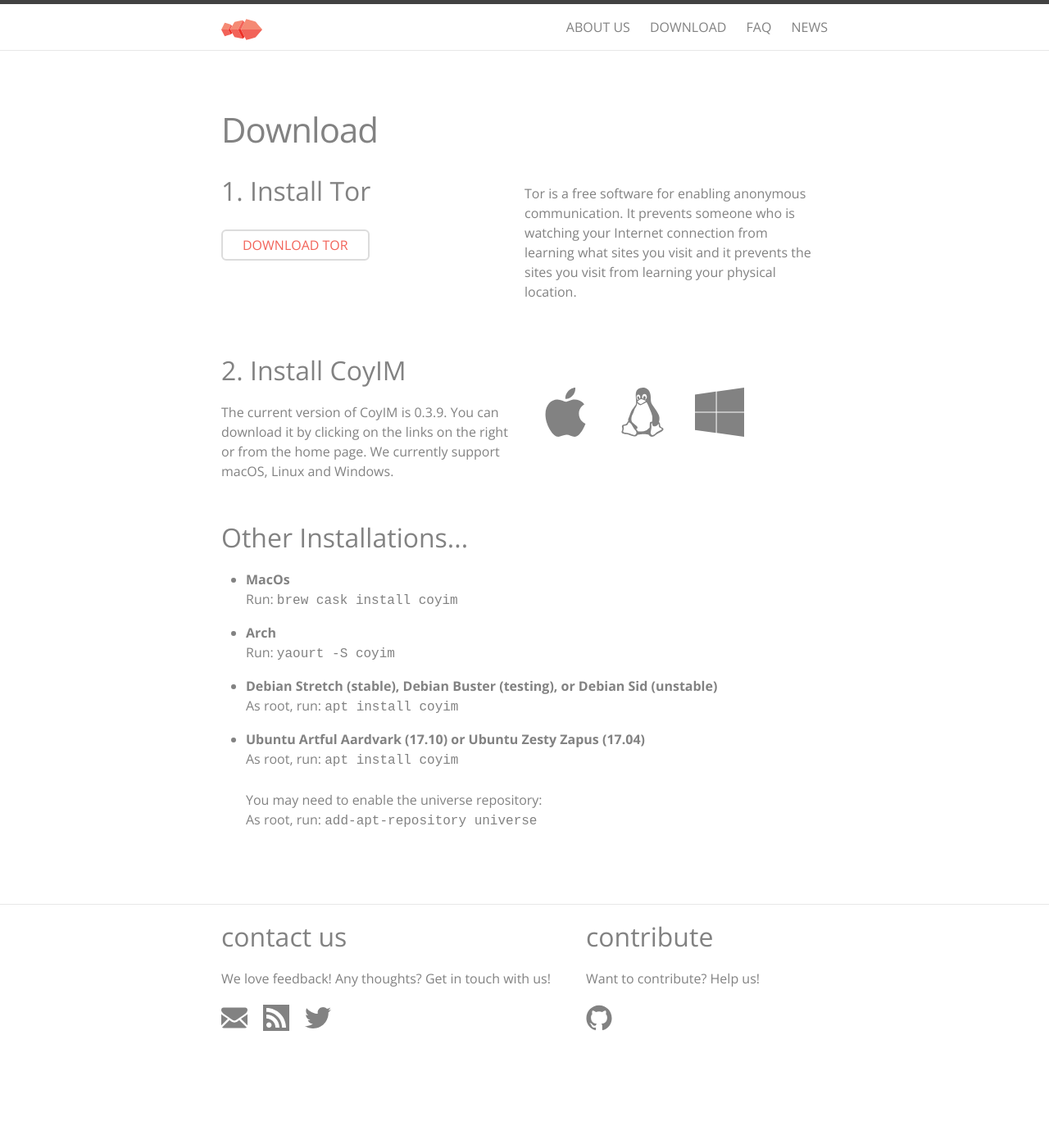
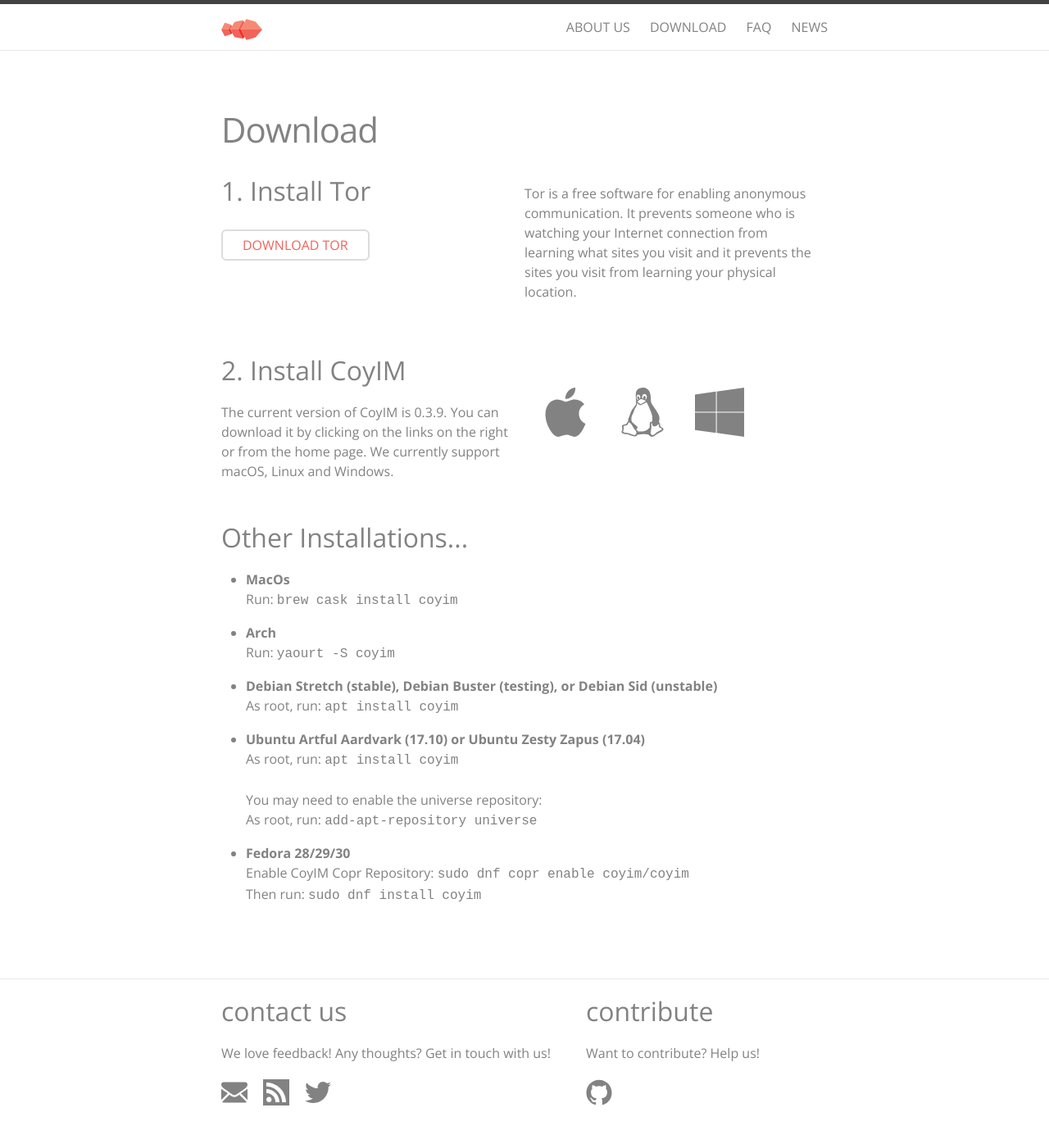
Before and after one commit to coyim/coyim-page, a Jekyll site: the page built from download.html, in a window 1280 px wide and 1385 px high. Shown: the whole window at 82% size. Built offline with Jekyll 4.4.1, drawn with Linux system fonts in a browser that asks for light colours.

Commit message:
Add Fedora instructions

```diff
--- a/download.html
+++ b/download.html
@@ -71,5 +71,11 @@
       As root, run: <code>add-apt-repository universe</code>
       </p>
     </li>
+    <li>
+      <p><b>Fedora 28/29/30</b><br>
+        Enable CoyIM Copr Repository: <code> sudo dnf copr enable coyim/coyim</code><br>
+        Then run: <code> sudo dnf install coyim</code><br>
+      </p>
+    </li>
   </ul>
 </div>
```
